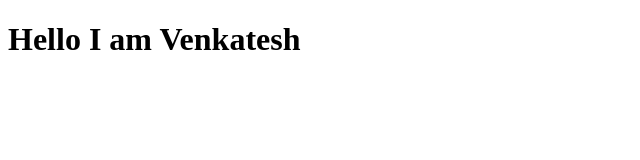
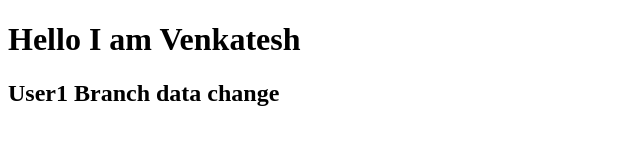
Before and after one commit to venkatesh789/venkatesh_Portfolio, a plain HTML site: page index.html in a window 1280 px wide. Shown: the whole page, without its empty margins (0-640 px from the left). Drawn offline with Linux system fonts and the light colour scheme.

Commit message:
Update index.html

```diff
--- a/index.html
+++ b/index.html
@@ -8,5 +8,6 @@
 </head>
 <body>
     <h1>Hello I am Venkatesh</h1>
+    <h2>User1 Branch data change</h2>
 </body>
 </html>
```
